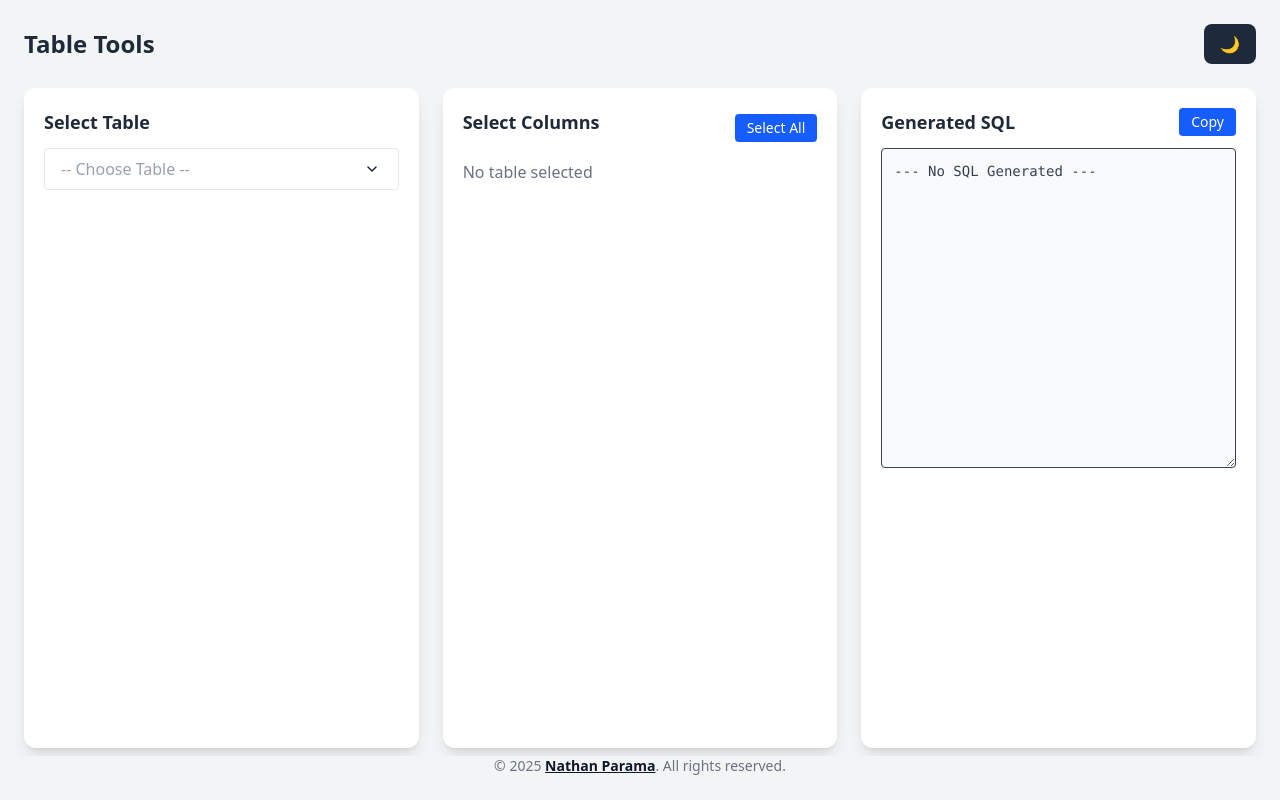
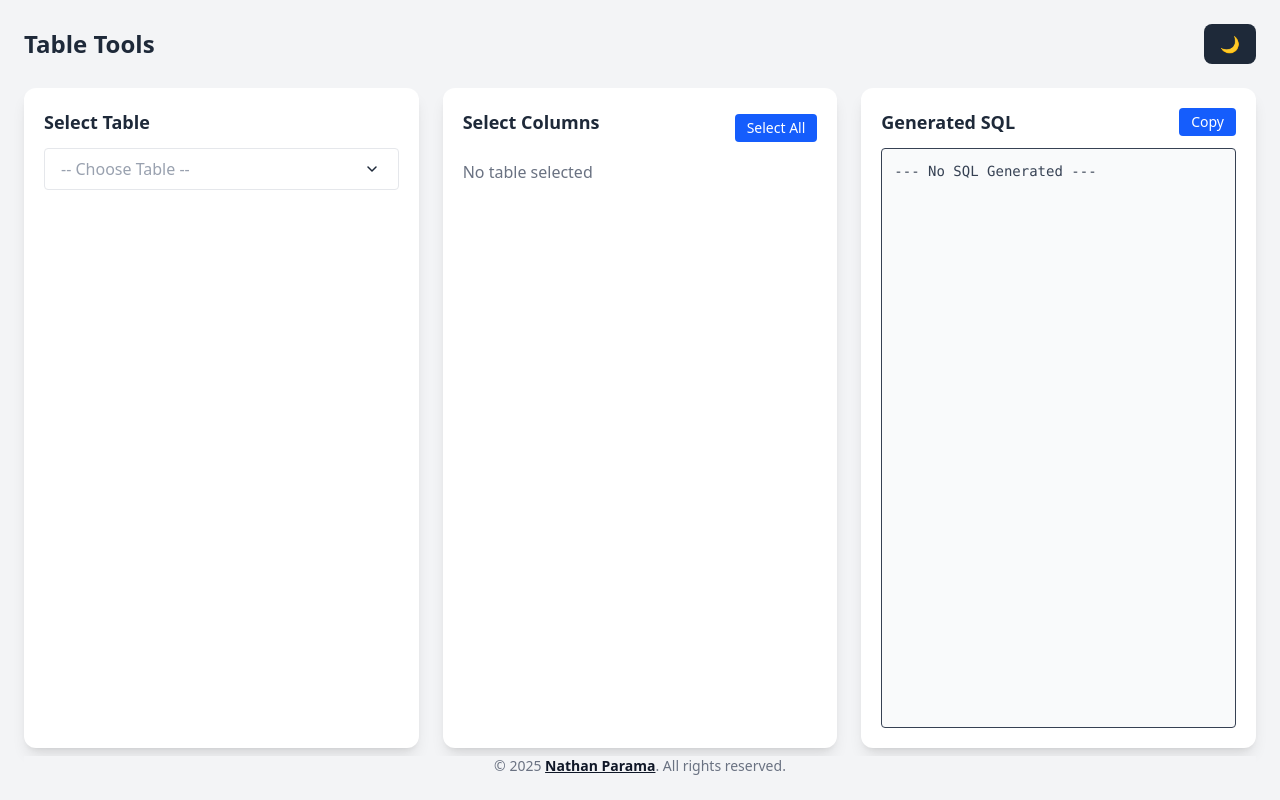
Before and after one commit to donaptello/my-de-tools, a React (Vite) app: page / in a window 1280 px wide. Built offline with nearby package versions, Linux system fonts and the light colour scheme.

Commit message:
🐛 fixing full textarea

```diff
--- a/src/components/tools-tables/SqlGenerator.tsx
+++ b/src/components/tools-tables/SqlGenerator.tsx
@@ -28,9 +28,15 @@ export default function SqlGenerator({
   };
 
   return (
-    <div className={`${darkMode ? 'bg-gray-800' : 'bg-white'} rounded-xl shadow-lg p-5 transition hover:shadow-2xl hover:-translate-y-1`}>
+    <div
+      className={`${darkMode ? "bg-gray-800" : "bg-white"} h-full flex flex-col rounded-xl shadow-lg p-5 transition hover:shadow-2xl hover:-translate-y-1`}
+    >
       <div className="flex justify-between items-center mb-3">
-            <h3 className={`text-lg font-semibold text-gray-800 ${darkMode ? 'text-white' : 'text-gray-800'}`}>
+        <h3
+          className={`text-lg font-semibold text-gray-800 ${
+            darkMode ? "text-white" : "text-gray-800"
+          }`}
+        >
           Generated SQL
         </h3>
 
@@ -44,7 +50,7 @@ export default function SqlGenerator({
 
       <textarea
         readOnly
-            className={`w-full h-80 border rounded p-3 ${darkMode ? 'text-gray-300 bg-gray-700' : 'text-gray-700 bg-gray-50'} font-mono text-sm focus:ring focus:ring-blue-300`}
+        className={`w-full border rounded p-3 ${darkMode ? "text-gray-300 bg-gray-700" : "text-gray-700 bg-gray-50"} font-mono text-sm focus:ring focus:ring-blue-300 flex-1 min-h-0 resize-none overflow-auto`}
         value={generateSql()}
       />
     </div>
```
Lines whose indentation alone changed are shown as unchanged.
